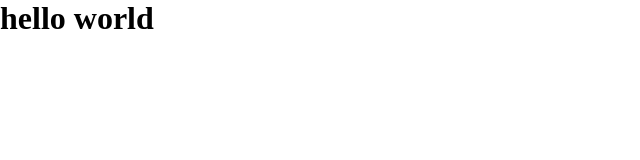
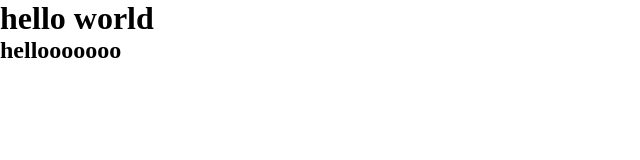
Before and after one commit to lazycoderNIK05/git_tutorial, a plain HTML site: page index.html in a window 1280 px wide. Shown: the whole page, without its empty margins (0-640 px from the left). Drawn offline with Linux system fonts and the light colour scheme.

Commit message:
js added

```diff
--- a/index.html
+++ b/index.html
@@ -11,5 +11,7 @@
     <div>
 
     </div>
+
+    <h2>hellooooooo</h2>
 </body>
 </html>
--- /dev/null
+++ b/script.js
@@ -0,0 +1 @@
+console.log("hello World")
```
